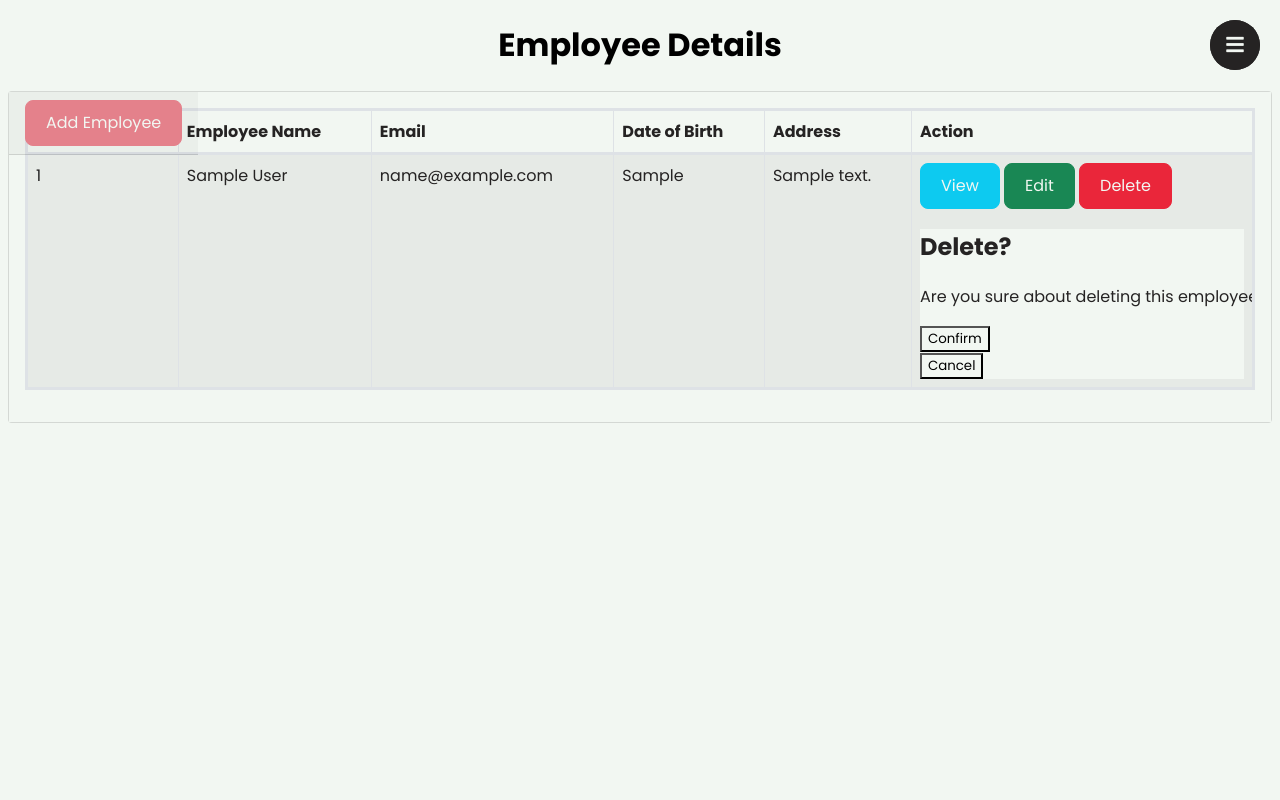
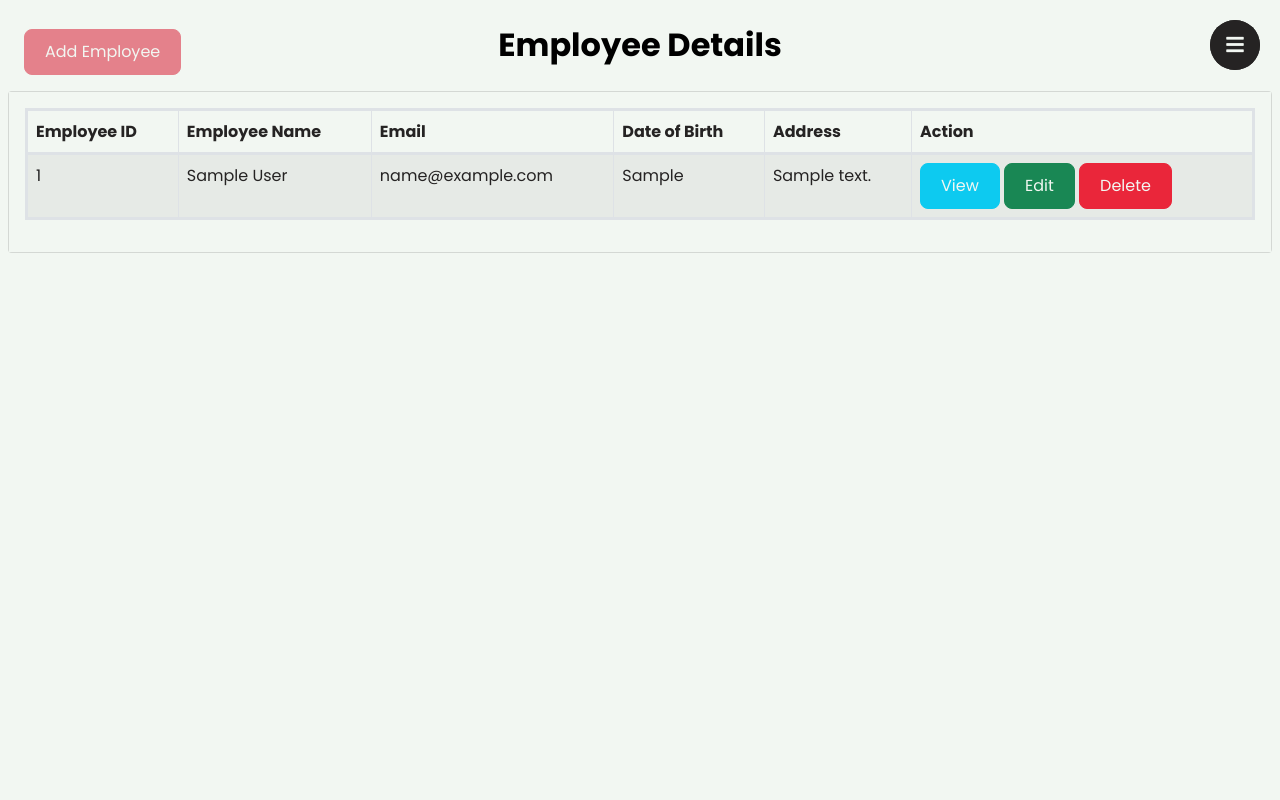
Before and after one commit to maria-iut1234/Cafe-IUTea, a PHP site: page /code/manager-dashboard/employee-management/index.php in a window 1280 px wide. Run offline with PHP 8.4, Linux system fonts and the light colour scheme; tables that the repository leaves empty or names only in its code hold one stand-in row (values such as "Sample post").

Commit message:
fixed table format

```diff
--- a/code/manager-dashboard/employee-management/index.php
+++ b/code/manager-dashboard/employee-management/index.php
@@ -1,21 +1,6 @@
 <?php
 session_start();
 require 'dbcon.php';
-if (isset($_POST['deleteemployeesubmit'])) {
-    $id = $_POST['emp_id'];
-    $query = "SELECT * FROM employee WHERE e_id='$id' ";
-    $query_run = mysqli_query($con, $query);
-
-    if (mysqli_num_rows($query_run) > 0) {
-        $sql = "DELETE FROM employee WHERE e_id = '$id'";
-        $query_run = mysqli_query($con, $sql);
-        $_SESSION['message'] = "Employee Deleted Successfully";
-        header('location: index.php');
-    }
-    else{
-    $_SESSION['message'] = "Employee Could not be Deleted for some reason. The emp id was " . $id;
-    }
-}
 ?>
 <!doctype html>
 <html lang="en">
@@ -34,6 +19,7 @@ if (isset($_POST['deleteemployeesubmit'])) {
     <link rel="shortcut icon" href="images/logo.ico">
 
     <title>Employee Management</title>
+
 </head>
 
 <body>
@@ -48,27 +34,34 @@ if (isset($_POST['deleteemployeesubmit'])) {
             <li><a href="#">Inventory Management</a></li>
             <li><a href="#">Analytics</a></li>
             <li><a href="#">Setting</a></li>
+            <li><a href="#">Logout</a></li>
         </ul>
+    </div>
+
+    <div class="other-btn">
+        <a href="emp-create.php" class="btn btn-add float-end">Add Employee</a>
     </div>
 
     <div class="container mt-4">
 
-        <?php include('message.php'); ?>
+
 
         <div class="title">
             <h1>Employee Details</h1>
         </div>
 
+        <?php include('message.php'); ?>
+
         <div class="row">
             <div class="col-md-12">
                 <div class="card">
-                    <div class="card-header">
-                        <!-- <h4>Employee Details -->
-                        <!-- <div class="add-emp"> -->
-                        <a href="emp-create.php" class="btn btn-add float-end">Add Employee</a>
-                        <!-- </div> -->
-                        <!-- </h4> -->
-                    </div>
+                    <!-- <div class="card-header"> -->
+                    <!-- <h4>Employee Details -->
+                    <!-- <div class="add-emp"> -->
+                    <!-- <a href="emp-create.php" class="btn btn-add float-end">Add Employee</a> -->
+                    <!-- </div> -->
+                    <!-- </h4> -->
+                    <!-- </div> -->
                     <div class="card-body">
 
                         <table class="table table-bordered table-striped">
@@ -99,19 +92,7 @@ if (isset($_POST['deleteemployeesubmit'])) {
                                             <td>
                                                 <a href="emp-view.php?emp_id=<?= $emp['e_id']; ?>" class="btn btn-view">View</a>
                                                 <a href="emp-edit.php?emp_id=<?= $emp['e_id']; ?>" class="btn btn-edit">Edit</a>
-                                                <button class="btn btn-delete" type="button" id="<?= $emp['e_id'] ?> " onclick="openPopup(this.id)"> Delete </button>
-                                                <form method="POST">
-                                                <div class="popup_delete" id="popup_delete">
-                                                    <h2>Delete?</h2>
-                                                    <p>Are you sure about deleting this employee?</p>
-                                                    <input type= "hidden" name = "emp_id" id ="delete_id">
-                                                    <div class="popup_button_space">
-
-                                                            <button type="submit" class="employee_button_popup" name="deleteemployeesubmit" id="<?= $emp['e_id'] ?>" value="<?= $emp['e_id'] ?>">Confirm</button>
-                                                    </div>
-                                                    <button type="button" class="employee_button_delete_popup" onclick="closePopup()">Cancel</button>
-                                                </div>
-                                                </form>
+                                                <a href="emp-delete.php?emp_id=<?= $emp['e_id']; ?>" class="btn btn-delete">Delete</a>
                                             </td>
                                         </tr>
                                 <?php
@@ -123,6 +104,7 @@ if (isset($_POST['deleteemployeesubmit'])) {
 
                             </tbody>
                         </table>
+
                     </div>
                 </div>
             </div>
@@ -130,32 +112,7 @@ if (isset($_POST['deleteemployeesubmit'])) {
     </div>
 
     <script src="https://cdn.jsdelivr.net/npm/bootstrap@5.1.3/dist/js/bootstrap.bundle.min.js"></script>
-    <script src="https://code.jquery.com/jquery-3.6.0.min.js"></script>
-    <script>
-        let popup = document.getElementById("popup_delete");
 
-        function openPopup(empID) {
-            popup.classList.add("open-popup");
-            $('#delete_id').val(empID);
-        }
-
-        function closePopup() {
-            popup.classList.remove("open-popup");
-        }
-
-        function sendButtonIdToPHP(buttonId) {
-            $.ajax({
-                type: "POST",
-                url: "process.php",
-                data: {
-                    buttonId: buttonId
-                },
-                success: function(response) {
-                    console.log(response);
-                }
-            });
-        }
-    </script>
 </body>
 
 </html>
```
Also changed, not shown: code/manager-dashboard/employee-management/images/default_pfp.png (added).
